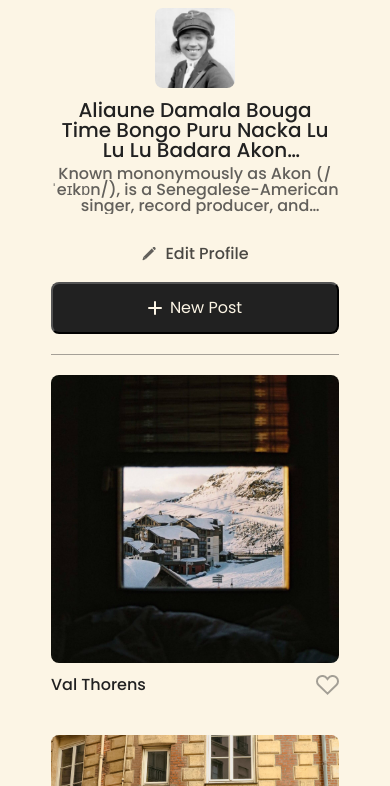
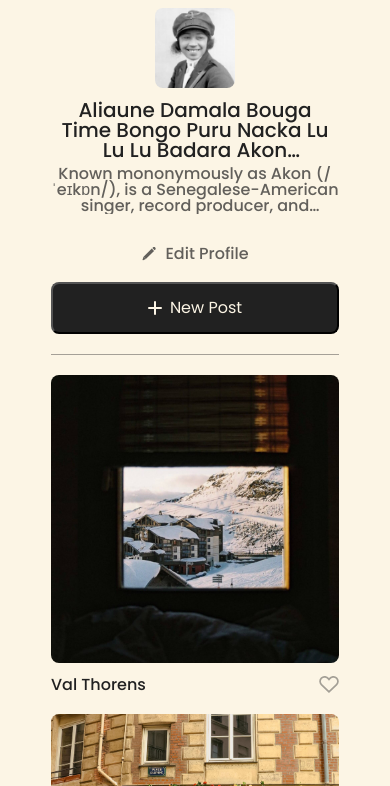
Before and after one commit to marisa406/se_project_spots, a plain HTML site: page index.html in a window 390 px wide. Shown: the part 58-844 px from the top of the page. Drawn offline with Linux system fonts and the light colour scheme.

Commit message:
update unsaved changes

```diff
--- a/blocks/card.css
+++ b/blocks/card.css
@@ -60,7 +60,7 @@
     font-size: 16px;
   }
 
-  card__like-btn {
+  .card__like-btn {
     width: 20px;
     height: 18px;
   }
--- a/blocks/cards.css
+++ b/blocks/cards.css
@@ -1,5 +1,6 @@
 .cards {
   padding-top: 20px;
+  padding-bottom: 40px;
   align-items: center;
   border-width: 0 0 1px 0;
   border-style: solid;
@@ -18,7 +19,11 @@
 }
 
 @media screen and (max-width: 627px) {
+  .cards {
+    padding-bottom: 20px;
+  }
   .cards__list {
     grid-template-columns: repeat(auto-fit, 288px);
+    row-gap: 20px;
   }
 }
--- a/blocks/header.css
+++ b/blocks/header.css
@@ -9,10 +9,3 @@
   width: 94px;
   height: 26px;
 }
-
-@media screen and (max-width: 660px) {
-  .header {
-    width: 100%;
-    align-items: center;
-  }
-}
--- a/blocks/profile.css
+++ b/blocks/profile.css
@@ -62,6 +62,7 @@
   background-color: transparent;
   border: none;
   padding: 0;
+  color: #212121;
   font-size: 16px;
   font-weight: 500;
   line-height: 1;
```
Also changed, not shown: 1 other file.
